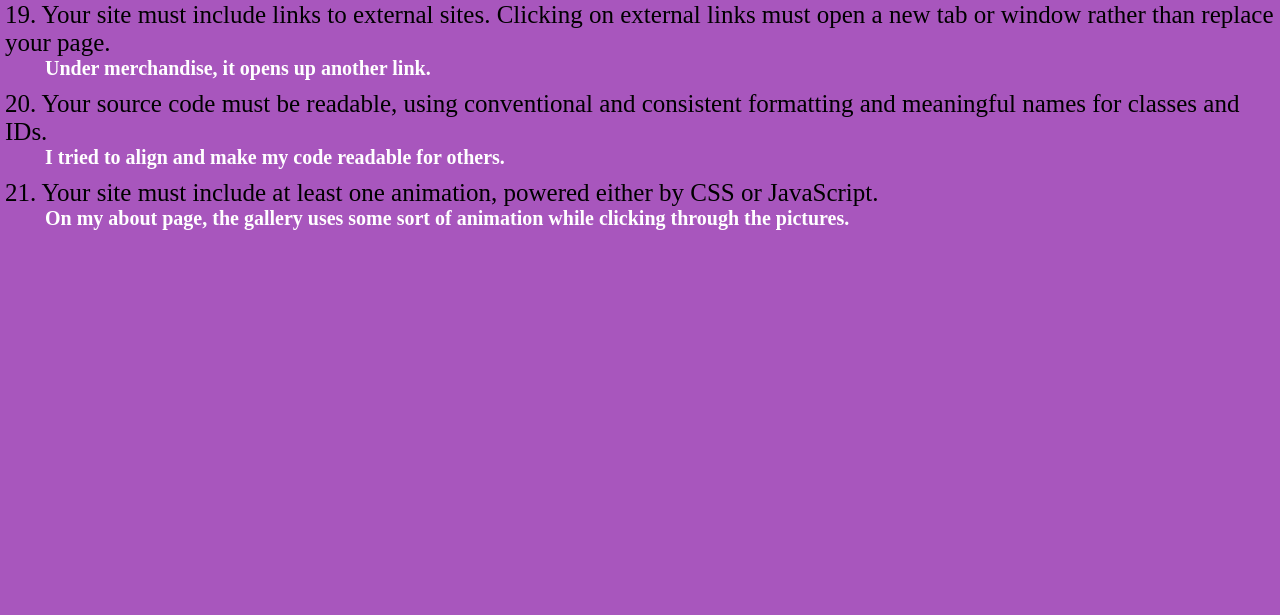
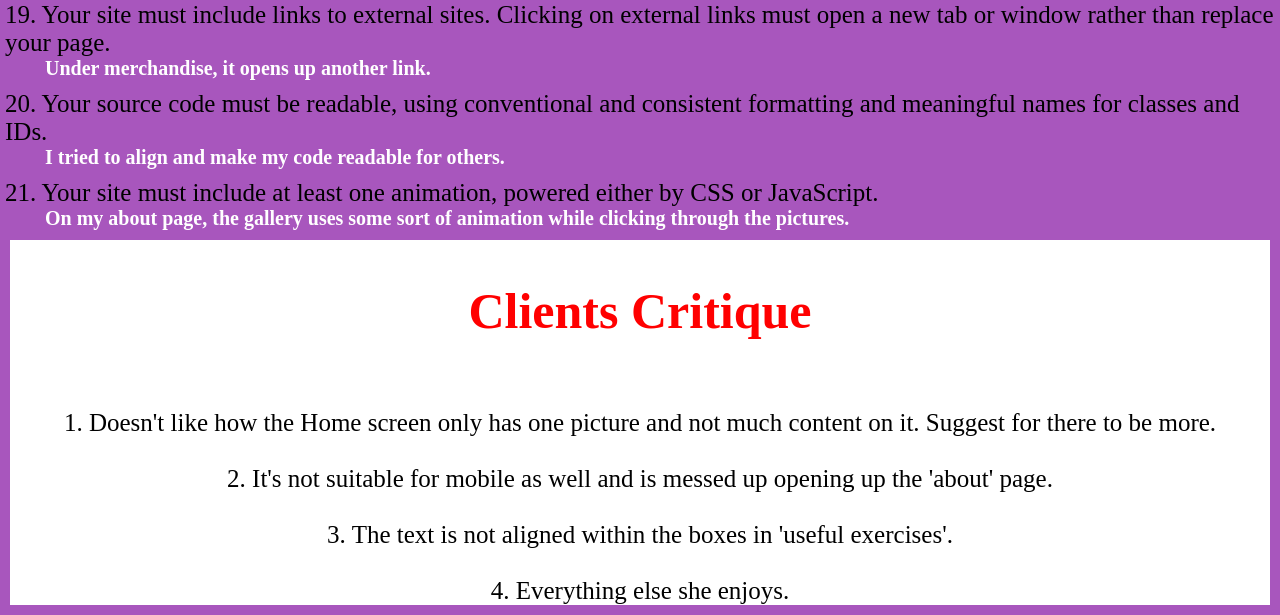
Before and after one commit to viveroa2291/project1, a PHP site: page /report.html in a window 1280 px wide. Shown: the part 1513-2128 px from the top of the page. Before the commit the page ends 1743 px from the top, so only its background shows below. Run offline with PHP 8.4, Linux system fonts and the light colour scheme.

Commit message:
finished for the last time

```diff
--- a/report.css
+++ b/report.css
@@ -10,3 +10,14 @@ h1{
     font-size: 20px;
     color: white;
 }
+#nikki{
+    margin: 10 10 10 10;
+    align-content: center;
+    justify-content: center;
+    text-align: center;
+    background-color: white;
+}
+h2{
+    color: red;
+    font-size: 50px;
+}
--- a/report.html
+++ b/report.html
@@ -118,8 +118,13 @@
 <p> 21. Your site must include at least one animation, powered either by CSS or JavaScript.
     <br> <h1>On my about page, the gallery uses some sort of animation while clicking through the pictures. </h1>
 </p>
-
-
+    <div id="nikki">
+        <h2>Clients Critique</h2>
+        <br> <p>1. Doesn't like how the Home screen only has one picture and not much content on it. Suggest for there to be more.</p>
+        <br> <p>2. It's not suitable for mobile as well and is messed up opening up the 'about' page.</p>
+        <br> <p>3. The text is not aligned within the boxes in 'useful exercises'. </p>
+        <br> <p>4. Everything else she enjoys.</p>
+    </div>
 
 
 
```
